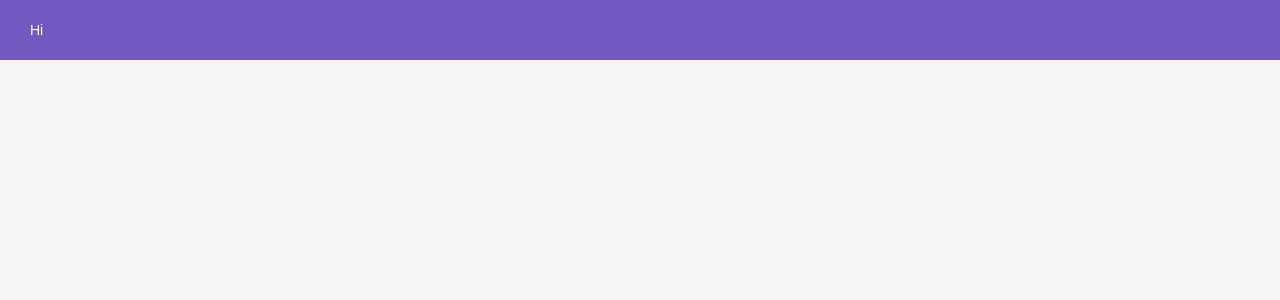
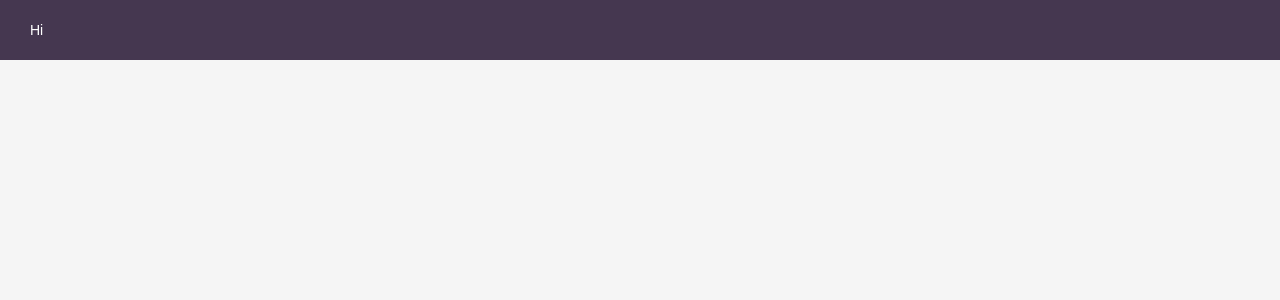
Before and after one commit to developermartins/theme-switcher, a React (Create React App) app: page / in a window 1280 px wide. Shown: the top 300 px of the page. Built offline with nearby package versions, Linux system fonts and the light colour scheme.

Commit message:
add background color to header

```diff
--- a/src/components/Header/styles.ts
+++ b/src/components/Header/styles.ts
@@ -2,7 +2,7 @@ import styled from "styled-components";
 
 export const Container = styled.div`
     height: 60px;
-    background: #7159c1;
+    background: ${ props => props.theme.colors.primary };
     color: #FFF;
     display: flex;
     align-items: center;
```
